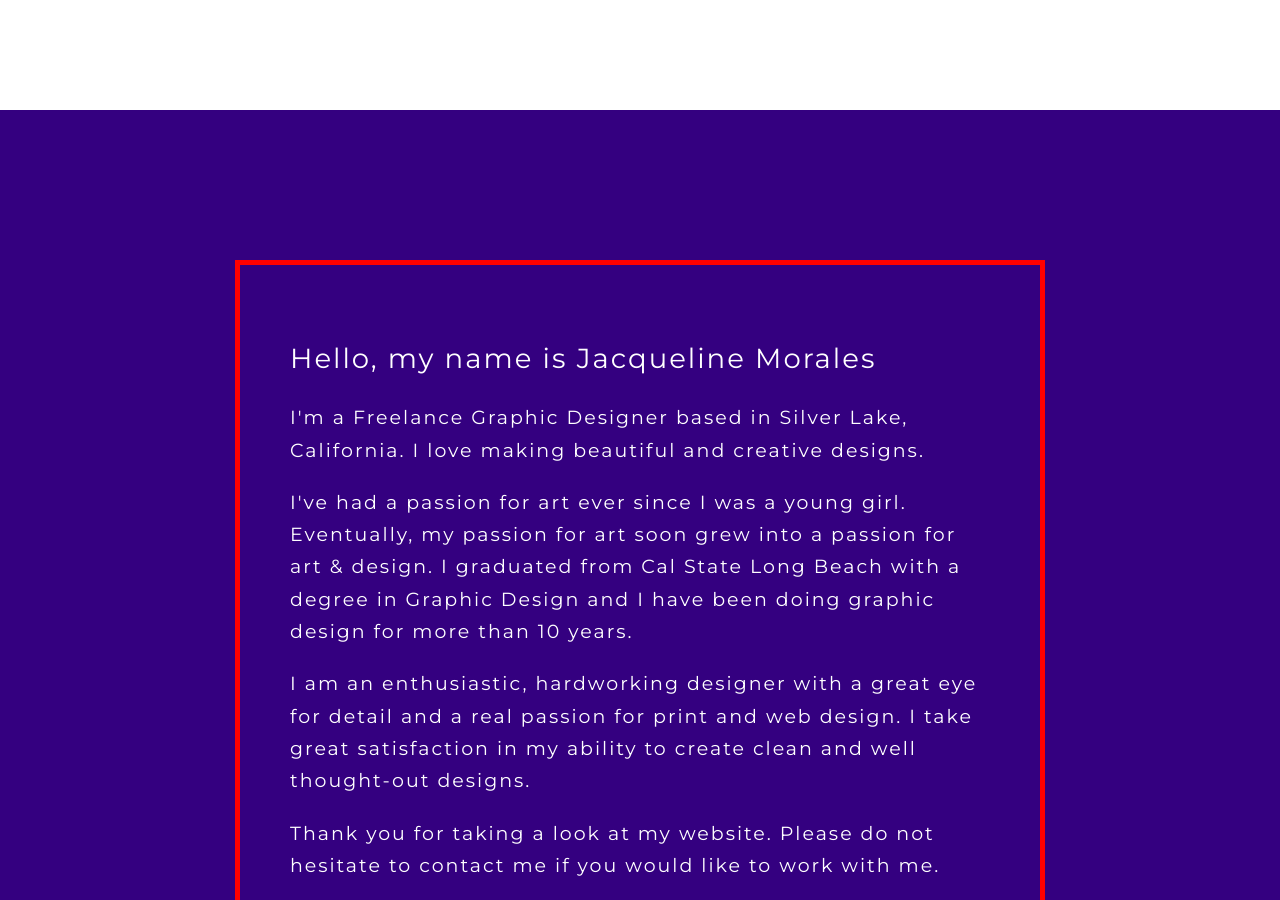
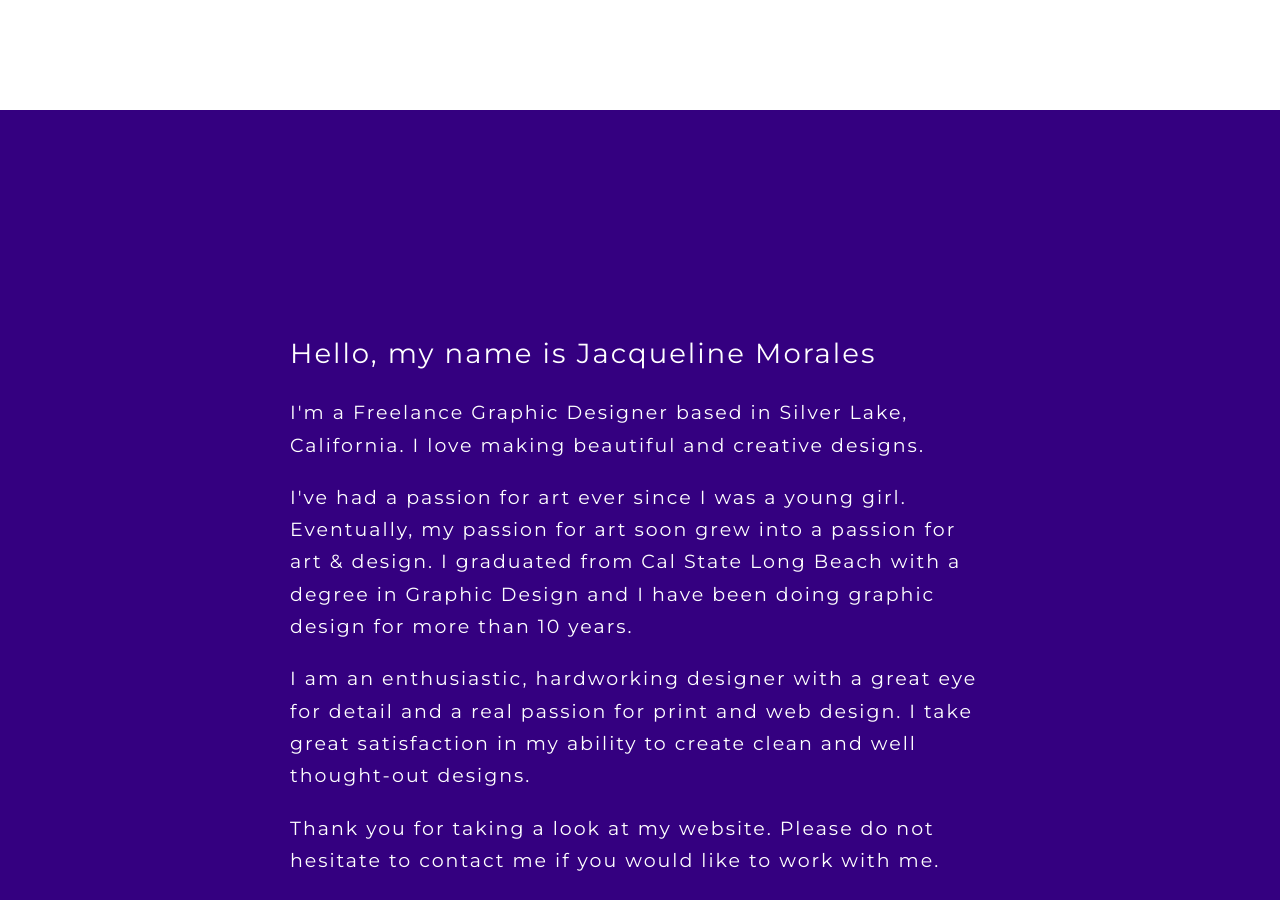
Before and after one commit to zeny11-11/jmorales, a Jekyll site: the page built from index.html, in a window 1280 px wide and 900 px high, scrolled down 4165 px. Built offline with Jekyll 4.4.1, drawn with Linux system fonts in a browser that asks for light colours; nearby versions of some CDN libraries; some web fonts are replaced; Markdown is read by kramdown in place of the engine named in the settings; grey boxes are pictures that could not be loaded.

Commit message:
Update stylesheet.css

```diff
--- a/css/stylesheet.css
+++ b/css/stylesheet.css
@@ -508,7 +508,6 @@ filter: progid:DXImageTransform.Microsoft.gradient( startColorstr='#340080', end
 	 margin:0 auto;
 	 padding:50px;
 	 text-align:center;
-	border:red solid thick;
 	 flex: 2;
 
 }
@@ -535,9 +534,8 @@ filter: progid:DXImageTransform.Microsoft.gradient( startColorstr='#340080', end
      display: flex;
      align-items: center;
      justify-content: center;
-     border:thick solid orange;
      padding:50px;
-    flex: 1;
+     flex: 1;
 
 }
 
@@ -549,8 +547,8 @@ filter: progid:DXImageTransform.Microsoft.gradient( startColorstr='#340080', end
     width: 100%;
     max-width:350px;
     height: auto;
-    border:40px solid 340080;
-    outline:2px solid #000;
+    border:40px solid #340080;
+    outline:4px solid black;
 
 
 }
```
